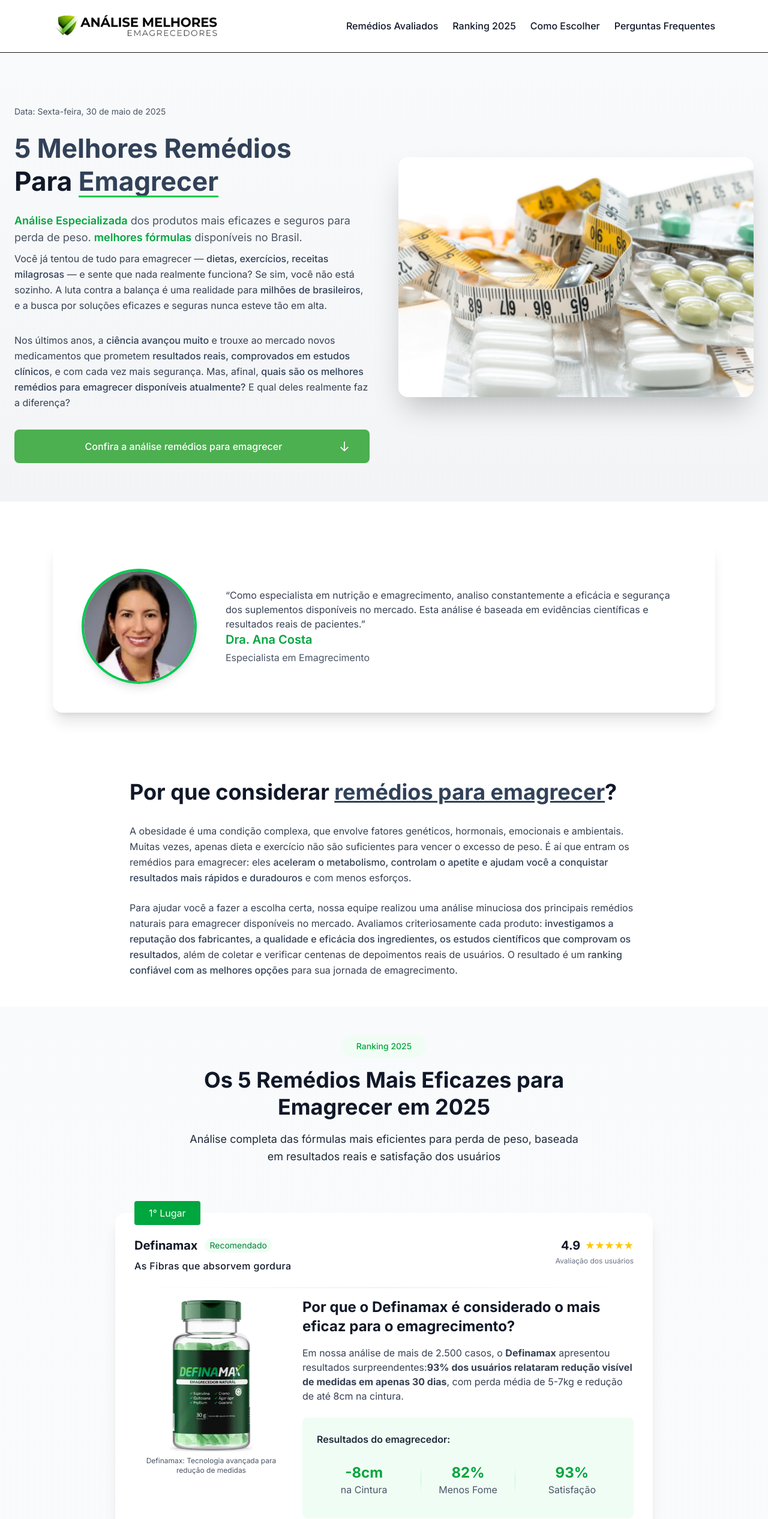
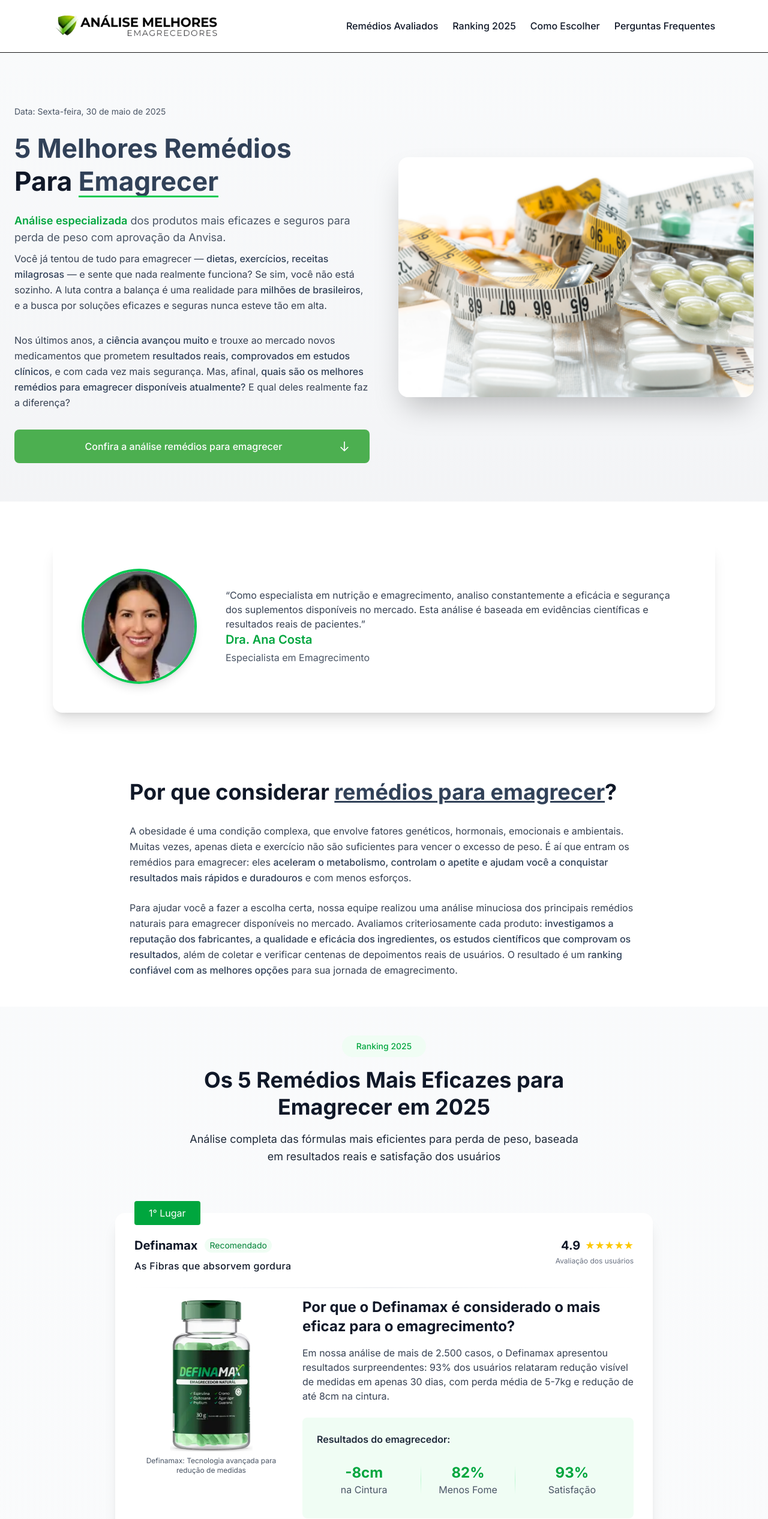
Before and after one commit to julianoleite90/emagrecedores, a Next.js app: page / in a window 1280 px wide. Shown: the top 2532 px of the page at 60% size. Built offline with nearby package versions, Linux system fonts and the light colour scheme.

Commit message:
feat: update subtitle text to include Anvisa approval mention

```diff
--- a/src/components/HeroSection.tsx
+++ b/src/components/HeroSection.tsx
@@ -36,10 +36,8 @@
 
             {/* Subtítulo com destaque */}
             <div className="text-lg text-gray-600 mb-2">
-              <span className="text-green-600 font-semibold">Análise Especializada</span>{' '}
-              dos produtos mais eficazes e seguros para perda de peso.{' '}
-              <span className="text-green-600 font-semibold">melhores fórmulas</span>{' '}
-              disponíveis no Brasil.
+              <span className="text-green-600 font-semibold">Análise especializada</span>{' '}
+              dos produtos mais eficazes e seguros para perda de peso com aprovação da Anvisa.
             </div>
 
             {/* Imagem em mobile */}
--- a/src/components/RankingSection.tsx
+++ b/src/components/RankingSection.tsx
@@ -68,9 +68,7 @@
                 </h5>
 
                 <p className="text-gray-700 mb-6">
-                  Em nossa análise de mais de 2.500 casos, o <strong>Definamax</strong> apresentou resultados surpreendentes:
-                  <strong>93% dos usuários relataram redução visível de medidas em apenas 30 dias</strong>, com perda média
-                  de 5-7kg e redução de até 8cm na cintura.
+                  Em nossa análise de mais de 2.500 casos, o Definamax apresentou resultados surpreendentes: 93% dos usuários relataram redução visível de medidas em apenas 30 dias, com perda média de 5-7kg e redução de até 8cm na cintura.
                 </p>
 
                 <div className="bg-green-50 p-4 sm:p-6 rounded-lg mb-6">
```
